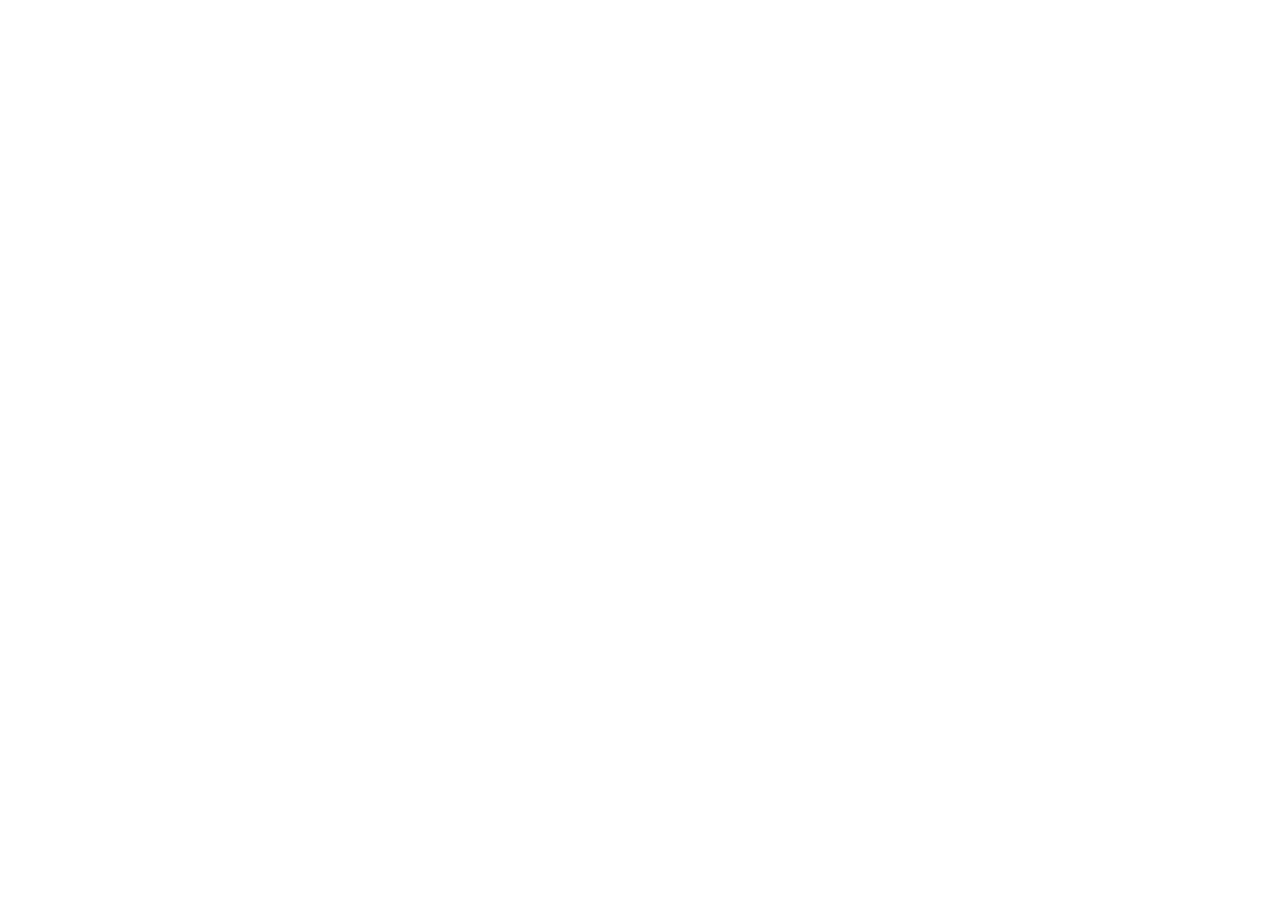
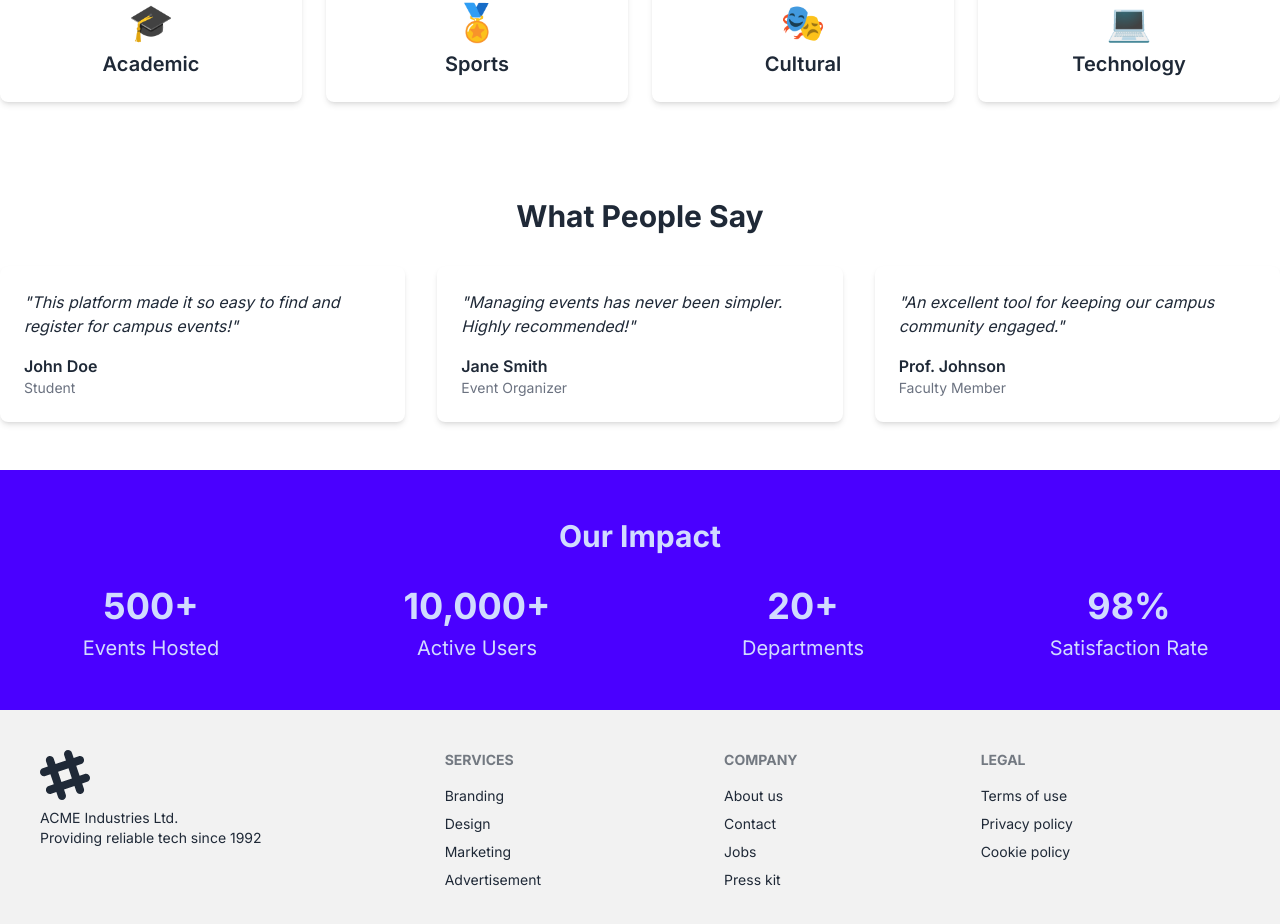
Before and after one commit to MeherabHossain007/Campus-EM, a Next.js app in the folder campus-em/: page /dashboard in a window 1280 px wide. Shown: the part 1638-2562 px from the top of the page. Before the commit the page ends 1500 px from the top, so only its background shows below. Built offline with nearby package versions, Linux system fonts and the light colour scheme.

Commit message:
chore: Add lazy loading for images, update next.config, and improve dashboard page layout

```diff
--- a/campus-em/app/dashboard/page.tsx
+++ b/campus-em/app/dashboard/page.tsx
@@ -1,18 +1,26 @@
 import EventCardList from '@/components/EventCard'
+import { FeaturedCategories } from '@/components/EventCatgories'
+import Footer from '@/components/Footer'
 import FeaturedEventHero from '@/components/Hero'
 import NavBar from '@/components/NavBar'
+import { Statistics } from '@/components/Statstic'
+import { Testimonials } from '@/components/Testimonials'
 import React from 'react'
 
 function Dashboard() {
   return (
     <div data-theme="light" className=" h-screen">
-      <NavBar/>
-      <FeaturedEventHero/>
-      <section className='bg-base-100'>
-        <EventCardList data-theme="light"/>
+      <NavBar />
+      <FeaturedEventHero />
+      <section className="bg-base-100">
+        <EventCardList data-theme="light" />
       </section>
+      <FeaturedCategories />
+      <Testimonials />
+      <Statistics />
+      <Footer />
     </div>
-  )
+  );
 }
 
 export default Dashboard
--- /dev/null
+++ b/campus-em/components/EventCatgories.tsx
@@ -0,0 +1,29 @@
+export const FeaturedCategories = () => {
+  const categories = [
+    { name: "Academic", icon: "🎓" },
+    { name: "Sports", icon: "🏅" },
+    { name: "Cultural", icon: "🎭" },
+    { name: "Technology", icon: "💻" },
+  ];
+
+  return (
+    <section className="bg-base-100 py-12">
+      <div className="container mx-auto">
+        <h2 className="text-3xl font-bold text-center mb-8">
+          Event Categories
+        </h2>
+        <div className="grid grid-cols-2 md:grid-cols-4 gap-6">
+          {categories.map((category, index) => (
+            <div
+              key={index}
+              className="bg-white rounded-lg shadow-md p-6 text-center hover:shadow-lg transition-shadow"
+            >
+              <div className="text-4xl mb-2">{category.icon}</div>
+              <h3 className="text-xl font-semibold">{category.name}</h3>
+            </div>
+          ))}
+        </div>
+      </div>
+    </section>
+  );
+};
--- /dev/null
+++ b/campus-em/components/Footer.tsx
@@ -0,0 +1,48 @@
+import React from 'react'
+
+function Footer() {
+  return (
+    <footer className="footer p-10 bg-base-200 text-base-content">
+      <aside>
+        <svg
+          width="50"
+          height="50"
+          viewBox="0 0 24 24"
+          xmlns="http://www.w3.org/2000/svg"
+          fillRule="evenodd"
+          clipRule="evenodd"
+          className="fill-current"
+        >
+          <path d="M22.672 15.226l-2.432.811.841 2.515c.33 1.019-.209 2.127-1.23 2.456-1.15.325-2.148-.321-2.463-1.226l-.84-2.518-5.013 1.677.84 2.517c.391 1.203-.434 2.542-1.831 2.542-.88 0-1.601-.564-1.86-1.314l-.842-2.516-2.431.809c-1.135.328-2.145-.317-2.463-1.229-.329-1.018.211-2.127 1.231-2.456l2.432-.809-1.621-4.823-2.432.808c-1.355.384-2.558-.59-2.558-1.839 0-.817.509-1.582 1.327-1.846l2.433-.809-.842-2.515c-.33-1.02.211-2.129 1.232-2.458 1.02-.329 2.13.209 2.461 1.229l.842 2.515 5.011-1.677-.839-2.517c-.403-1.238.484-2.553 1.843-2.553.819 0 1.585.509 1.85 1.326l.841 2.517 2.431-.81c1.02-.33 2.131.211 2.461 1.229.332 1.018-.21 2.126-1.23 2.456l-2.433.809 1.622 4.823 2.433-.809c1.242-.401 2.557.484 2.557 1.838 0 .819-.51 1.583-1.328 1.847m-8.992-6.428l-5.01 1.675 1.619 4.828 5.011-1.674-1.62-4.829z"></path>
+        </svg>
+        <p>
+          ACME Industries Ltd.
+          <br />
+          Providing reliable tech since 1992
+        </p>
+      </aside>
+      <nav>
+        <h6 className="footer-title">Services</h6>
+        <a className="link link-hover">Branding</a>
+        <a className="link link-hover">Design</a>
+        <a className="link link-hover">Marketing</a>
+        <a className="link link-hover">Advertisement</a>
+      </nav>
+      <nav>
+        <h6 className="footer-title">Company</h6>
+        <a className="link link-hover">About us</a>
+        <a className="link link-hover">Contact</a>
+        <a className="link link-hover">Jobs</a>
+        <a className="link link-hover">Press kit</a>
+      </nav>
+      <nav>
+        <h6 className="footer-title">Legal</h6>
+        <a className="link link-hover">Terms of use</a>
+        <a className="link link-hover">Privacy policy</a>
+        <a className="link link-hover">Cookie policy</a>
+      </nav>
+    </footer>
+  );
+}
+
+export default Footer
--- /dev/null
+++ b/campus-em/components/Statstic.tsx
@@ -0,0 +1,24 @@
+export const Statistics = () => {
+  const stats = [
+    { label: "Events Hosted", value: "500+" },
+    { label: "Active Users", value: "10,000+" },
+    { label: "Departments", value: "20+" },
+    { label: "Satisfaction Rate", value: "98%" },
+  ];
+
+  return (
+    <section className="bg-primary text-primary-content py-12">
+      <div className="container mx-auto">
+        <h2 className="text-3xl font-bold text-center mb-8">Our Impact</h2>
+        <div className="grid grid-cols-2 md:grid-cols-4 gap-6 text-center">
+          {stats.map((stat, index) => (
+            <div key={index}>
+              <div className="text-4xl font-bold mb-2">{stat.value}</div>
+              <div className="text-xl">{stat.label}</div>
+            </div>
+          ))}
+        </div>
+      </div>
+    </section>
+  );
+};
--- /dev/null
+++ b/campus-em/components/Testimonials.tsx
@@ -0,0 +1,37 @@
+/* eslint-disable react/no-unescaped-entities */
+export const Testimonials = () => {
+  const testimonials = [
+    {
+      name: "John Doe",
+      role: "Student",
+      text: "This platform made it so easy to find and register for campus events!",
+    },
+    {
+      name: "Jane Smith",
+      role: "Event Organizer",
+      text: "Managing events has never been simpler. Highly recommended!",
+    },
+    {
+      name: "Prof. Johnson",
+      role: "Faculty Member",
+      text: "An excellent tool for keeping our campus community engaged.",
+    },
+  ];
+
+  return (
+    <section data-theme="light" className="py-12">
+      <div className="container mx-auto">
+        <h2 className="text-3xl font-bold text-center mb-8">What People Say</h2>
+        <div className="grid md:grid-cols-3 gap-8">
+          {testimonials.map((testimonial, index) => (
+            <div key={index} className="bg-base-100 p-6 rounded-lg shadow-md">
+              <p className="italic mb-4">"{testimonial.text}"</p>
+              <div className="font-semibold">{testimonial.name}</div>
+              <div className="text-sm text-gray-500">{testimonial.role}</div>
+            </div>
+          ))}
+        </div>
+      </div>
+    </section>
+  );
+};
```
